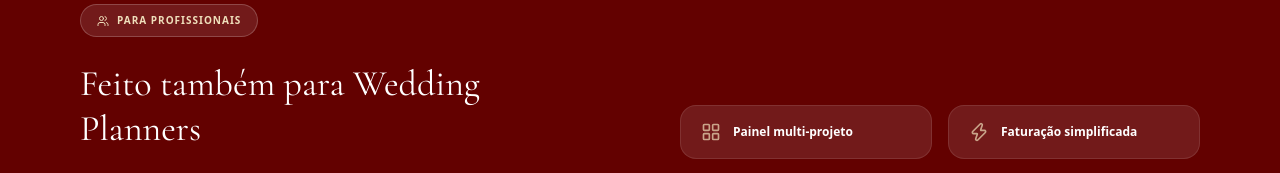
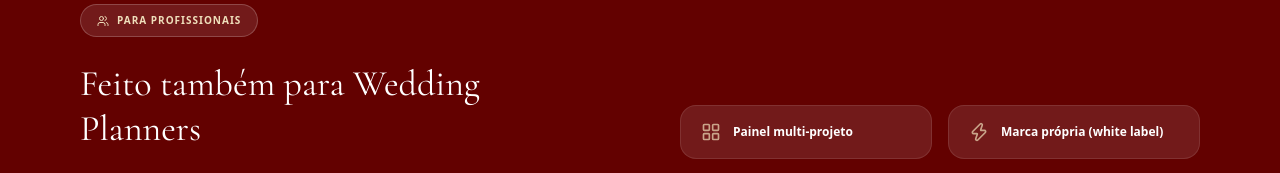
Before and after one commit to goncalomartinsoliveira-oss/digital-invite-studio, a Next.js app: page /1 in a window 1280 px wide. Shown: the part 5240-5413 px from the top of the page. Built offline with nearby package versions, Linux system fonts and the light colour scheme; no server answers.

Commit message:
Remove unbuilt "simplified billing" claim from partner messaging
Neither the homepage B2B band nor the FAQ answer should promise an
invoicing feature that doesn't exist. Swapped it for white-label
reselling, which is real and already built.

```diff
--- a/dictionaries/en.ts
+++ b/dictionaries/en.ts
@@ -113,7 +113,7 @@ const en = {
         },
         {
           "q": "Is the platform suitable for wedding planners?",
-          "a": "Absolutely. We have a specific plan for professionals that allows managing multiple projects, with simplified billing and advanced tools."
+          "a": "Absolutely. Partners and agencies get a dashboard with their whole event portfolio, pricing tailored to them, and the option to resell under their own brand."
         },
         {
           "q": "How does RSVP work?",
@@ -127,7 +127,7 @@ const en = {
       "desc": "Manage multiple projects in one place. Impress clients with a premium product. Save hours of operational work on every wedding.",
       "features": [
         "Multi-project dashboard",
-        "Simplified billing",
+        "Your own brand (white label)",
         "Advanced management tools",
         "Priority support"
       ],
--- a/dictionaries/pt.ts
+++ b/dictionaries/pt.ts
@@ -113,7 +113,7 @@ const pt = {
         },
         {
           "q": "A plataforma é adequada para wedding planners?",
-          "a": "Absolutamente. Temos um plano específico para profissionais que permite gerir múltiplos projetos, com faturação simplificada e ferramentas avançadas."
+          "a": "Absolutamente. Parceiros e agências têm um painel com o portfólio de todos os seus eventos, preços à sua medida e a possibilidade de revender com marca própria."
         },
         {
           "q": "Como funciona o RSVP?",
@@ -127,7 +127,7 @@ const pt = {
       "desc": "Gira múltiplos projetos num só lugar. Impressiona os clientes com um produto premium. Poupe horas de trabalho operacional em cada casamento.",
       "features": [
         "Painel multi-projeto",
-        "Faturação simplificada",
+        "Marca própria (white label)",
         "Ferramentas avançadas de gestão",
         "Suporte prioritário"
       ],
```
